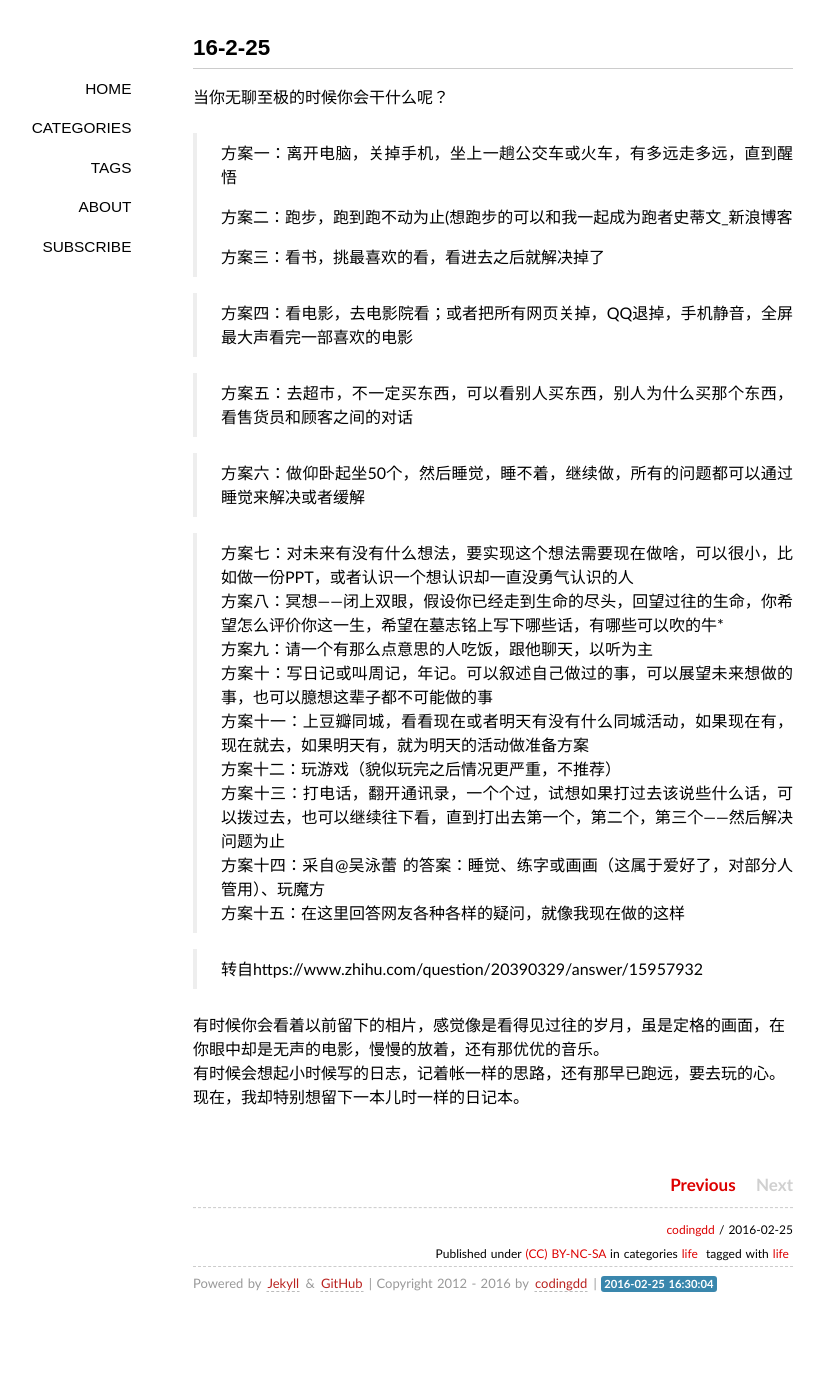
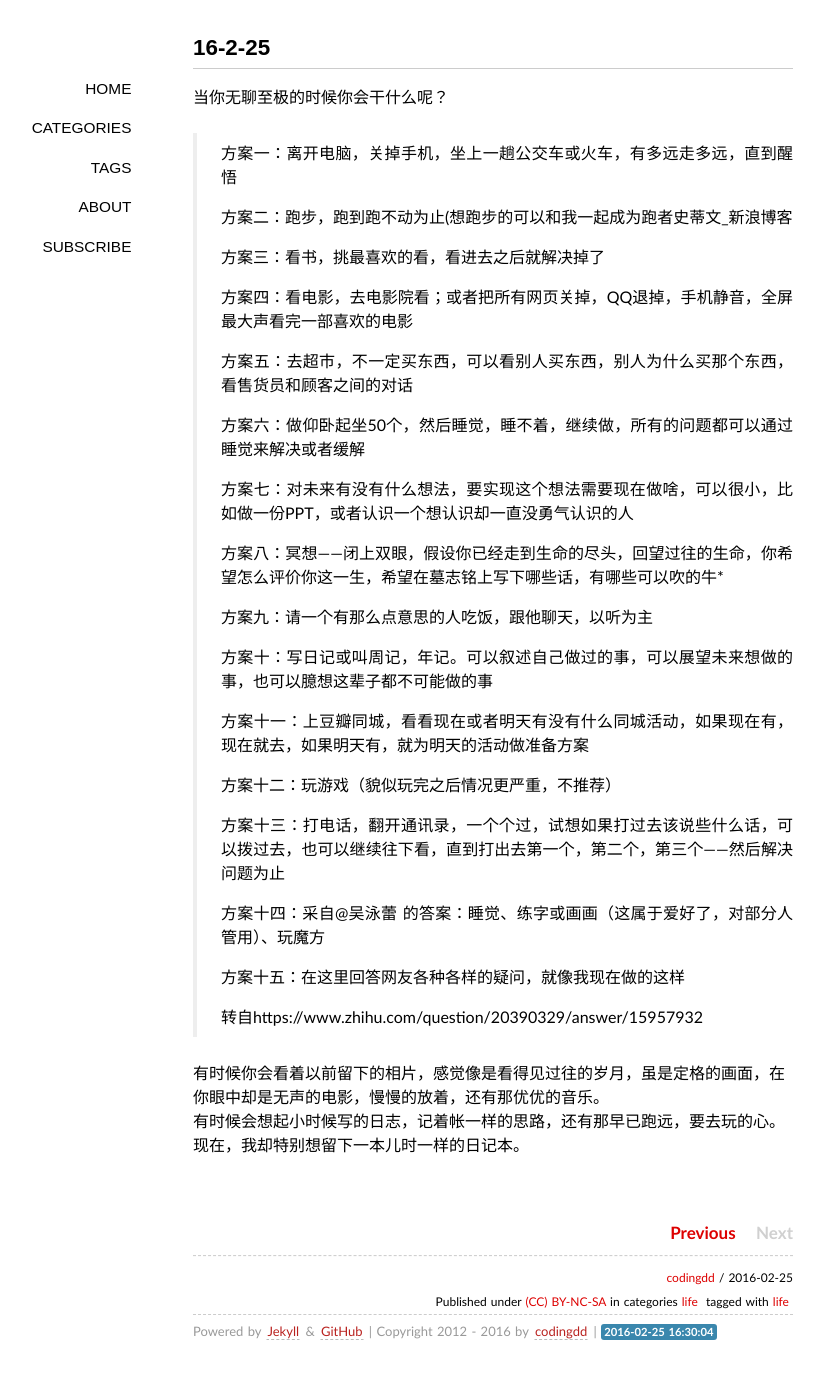
Before and after one commit to codingdd/codingdd.github.io, a Jekyll site: the page built from _posts/2016-02-25-note1.md, in a window 1280 px wide. Shown: the whole page, without its empty margins (147-971 px from the left). Built offline with Jekyll 4.4.1, drawn with Linux system fonts in a browser that asks for light colours; some web fonts are replaced; Markdown is read by kramdown in place of the engine named in the settings; comment, search, counter and statistics services are not loaded; before the commit the page ends 1326 px from its top, so only the background shows below that.

```diff
--- a/_posts/2016-02-25-note1.md
+++ b/_posts/2016-02-25-note1.md
@@ -13,25 +13,32 @@ tags: [life]
 >
 >方案二：跑步，跑到跑不动为止(想跑步的可以和我一起成为跑者史蒂文_新浪博客
 >
-方案三：看书，挑最喜欢的看，看进去之后就解决掉了
-
+>方案三：看书，挑最喜欢的看，看进去之后就解决掉了
 >
 >方案四：看电影，去电影院看；或者把所有网页关掉，QQ退掉，手机静音，全屏最大声看完一部喜欢的电影
-
+>
 >方案五：去超市，不一定买东西，可以看别人买东西，别人为什么买那个东西，看售货员和顾客之间的对话
-
+>
 >方案六：做仰卧起坐50个，然后睡觉，睡不着，继续做，所有的问题都可以通过睡觉来解决或者缓解
-
+>
 >方案七：对未来有没有什么想法，要实现这个想法需要现在做啥，可以很小，比如做一份PPT，或者认识一个想认识却一直没勇气认识的人
+>
 >方案八：冥想——闭上双眼，假设你已经走到生命的尽头，回望过往的生命，你希望怎么评价你这一生，希望在墓志铭上写下哪些话，有哪些可以吹的牛*
-方案九：请一个有那么点意思的人吃饭，跟他聊天，以听为主
-方案十：写日记或叫周记，年记。可以叙述自己做过的事，可以展望未来想做的事，也可以臆想这辈子都不可能做的事
-方案十一：上豆瓣同城，看看现在或者明天有没有什么同城活动，如果现在有，现在就去，如果明天有，就为明天的活动做准备方案
-方案十二：玩游戏（貌似玩完之后情况更严重，不推荐）
-方案十三：打电话，翻开通讯录，一个个过，试想如果打过去该说些什么话，可以拨过去，也可以继续往下看，直到打出去第一个，第二个，第三个——然后解决问题为止
-方案十四：采自@吴泳蕾 的答案：睡觉、练字或画画（这属于爱好了，对部分人管用）、玩魔方
-方案十五：在这里回答网友各种各样的疑问，就像我现在做的这样
-
+>
+>方案九：请一个有那么点意思的人吃饭，跟他聊天，以听为主
+>
+>方案十：写日记或叫周记，年记。可以叙述自己做过的事，可以展望未来想做的事，也可以臆想这辈子都不可能做的事
+>
+>方案十一：上豆瓣同城，看看现在或者明天有没有什么同城活动，如果现在有，现在就去，如果明天有，就为明天的活动做准备方案
+>
+>方案十二：玩游戏（貌似玩完之后情况更严重，不推荐）
+>
+>方案十三：打电话，翻开通讯录，一个个过，试想如果打过去该说些什么话，可以拨过去，也可以继续往下看，直到打出去第一个，第二个，第三个——然后解决问题为止
+>
+>方案十四：采自@吴泳蕾 的答案：睡觉、练字或画画（这属于爱好了，对部分人管用）、玩魔方
+>
+>方案十五：在这里回答网友各种各样的疑问，就像我现在做的这样
+>
 >转自https://www.zhihu.com/question/20390329/answer/15957932
 
 有时候你会看着以前留下的相片，感觉像是看得见过往的岁月，虽是定格的画面，在你眼中却是无声的电影，慢慢的放着，还有那优优的音乐。
```
